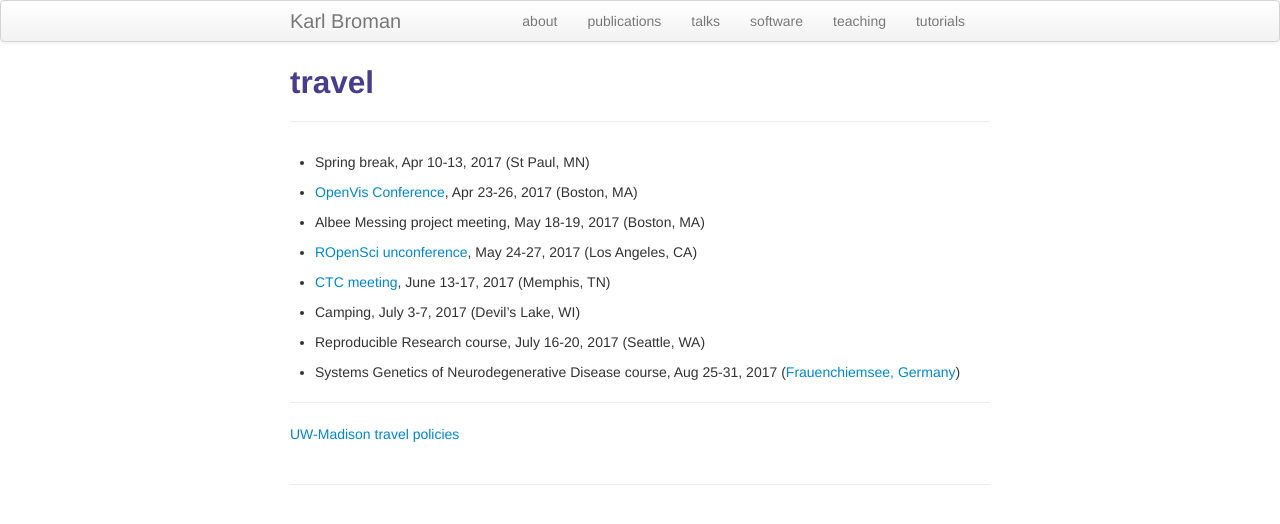
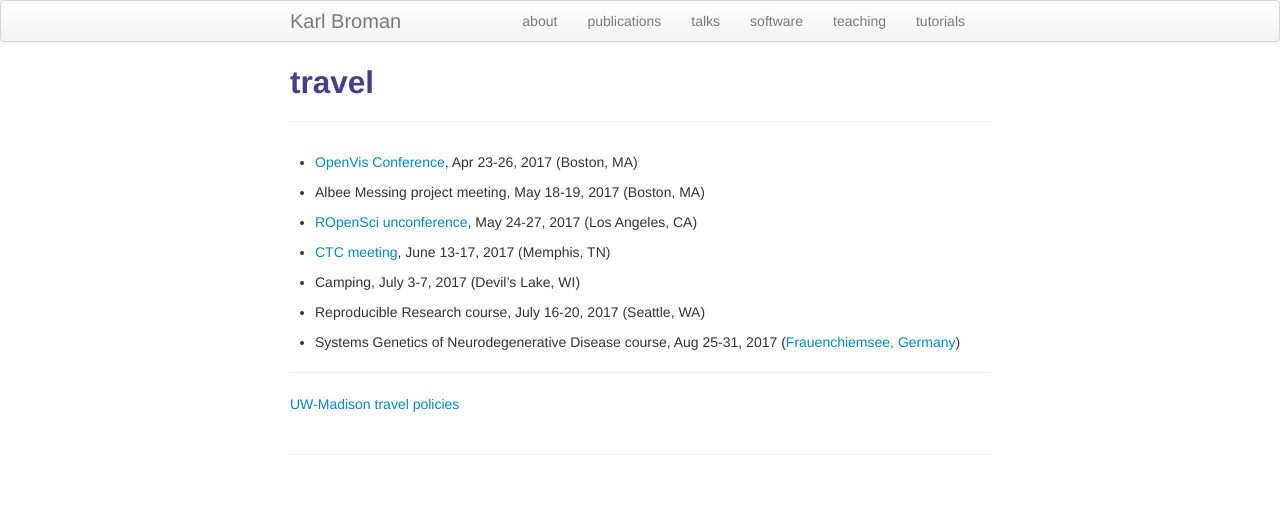
Before and after one commit to kbroman/kbroman.github.io, a Jekyll site: the page built from pages/travel.md, in a window 1280 px wide. Shown: the top 524 px of the page. Built offline with Jekyll 4.4.1, drawn with Linux system fonts in a browser that asks for light colours.

Commit message:
Remove spring break trip from travel page

```diff
--- a/pages/travel.md
+++ b/pages/travel.md
@@ -275,8 +275,6 @@ title: travel
 
 -->
 
-- Spring break, Apr 10-13, 2017 (St Paul, MN)
-
 - [OpenVis Conference](https://openvisconf.com), Apr 23-26, 2017 (Boston, MA)
 
 - Albee Messing project meeting, May 18-19, 2017 (Boston, MA)
```
